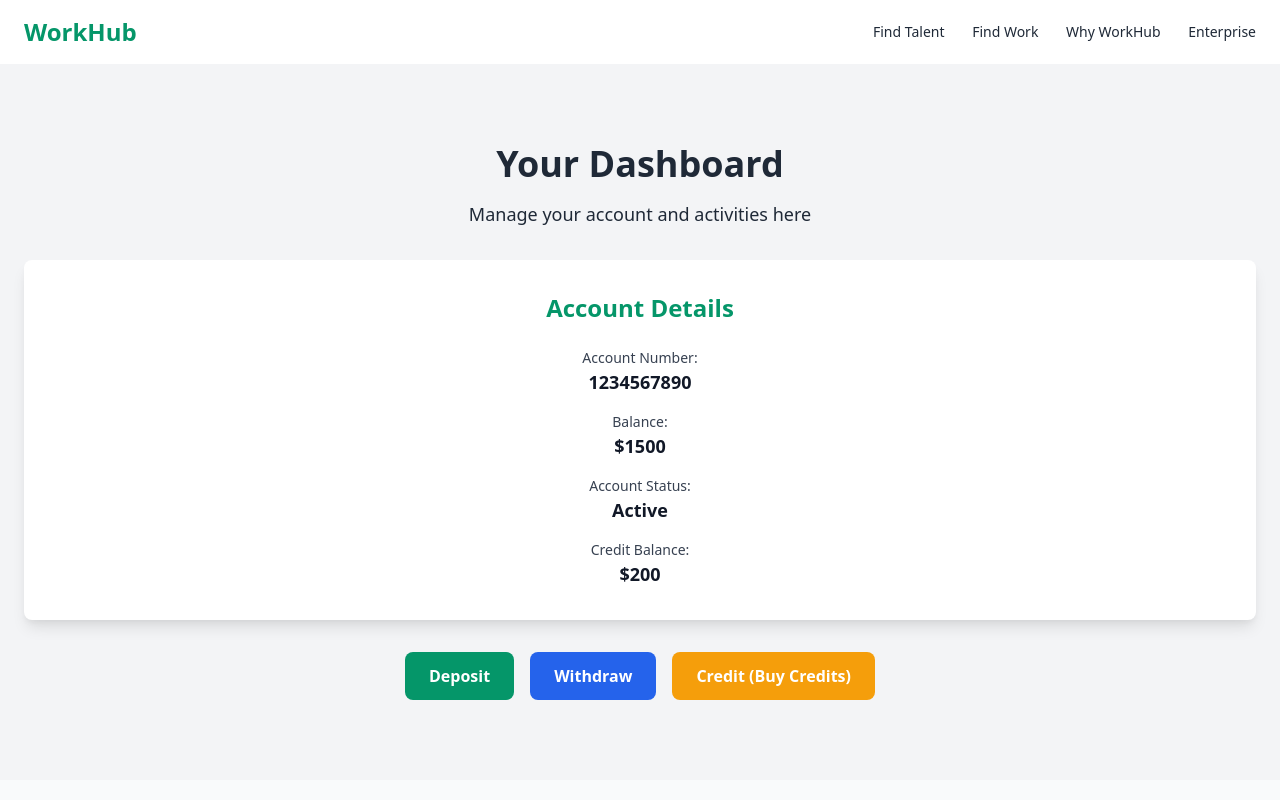
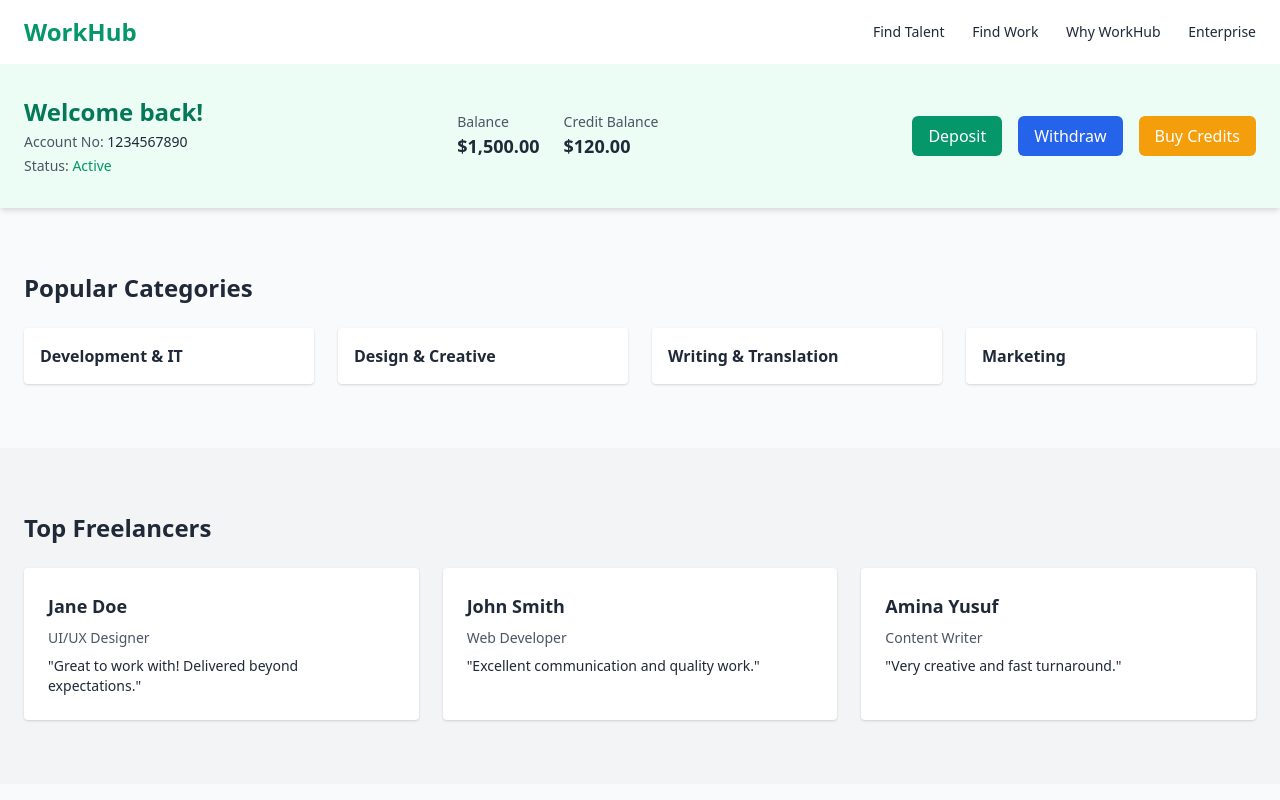
Before and after one commit to CashWayAppRegulatedCentralBankOfAmerica/workhub, a plain HTML site: page index.html in a window 1280 px wide. Shown: the top 800 px of the page. Drawn offline with nearby package versions, Linux system fonts and the light colour scheme.

Commit message:
Update index.html

```diff
--- a/index.html
+++ b/index.html
@@ -20,53 +20,39 @@
     </div>
   </header>
 
-  <!-- User Dashboard Section -->
-<section class="bg-gray-100 py-20">
-  <div class="container mx-auto px-6 text-center">
-    <!-- Dashboard Title -->
-    <h2 class="text-4xl font-bold mb-4">Your Dashboard</h2>
-    <p class="mb-8 text-lg">Manage your account and activities here</p>
+  <!-- Dashboard Summary Bar (Replaces Hero Section) -->
+<section class="bg-green-50 py-8 shadow-md">
+  <div class="container mx-auto px-6 flex flex-col md:flex-row md:items-center md:justify-between space-y-6 md:space-y-0">
 
-    <!-- Account Info Card -->
-    <div class="bg-white p-8 shadow-lg rounded-lg mb-8">
-      <h3 class="text-2xl font-semibold text-green-600 mb-6">Account Details</h3>
-      <div class="space-y-4">
-        <div>
-          <p class="text-sm font-medium text-gray-700">Account Number:</p>
-          <p class="text-lg text-gray-900 font-bold">1234567890</p>
-        </div>
-        <div>
-          <p class="text-sm font-medium text-gray-700">Balance:</p>
-          <p class="text-lg text-gray-900 font-bold">$1500</p>
-        </div>
-        <div>
-          <p class="text-sm font-medium text-gray-700">Account Status:</p>
-          <p class="text-lg text-gray-900 font-bold">Active</p>
-        </div>
-        <div>
-          <p class="text-sm font-medium text-gray-700">Credit Balance:</p>
-          <p class="text-lg text-gray-900 font-bold">$200</p>
-        </div>
+    <!-- User Info -->
+    <div class="space-y-1">
+      <h2 class="text-2xl font-semibold text-green-700">Welcome back!</h2>
+      <p class="text-sm text-gray-600">Account No: <span class="font-medium text-gray-800">1234567890</span></p>
+      <p class="text-sm text-gray-600">Status: <span class="font-medium text-green-600">Active</span></p>
+    </div>
+
+    <!-- Balances -->
+    <div class="flex space-x-6 text-sm text-gray-800">
+      <div>
+        <p class="text-gray-600">Balance</p>
+        <p class="font-semibold text-lg">$1,500.00</p>
+      </div>
+      <div>
+        <p class="text-gray-600">Credit Balance</p>
+        <p class="font-semibold text-lg">$120.00</p>
       </div>
     </div>
 
     <!-- Action Buttons -->
-    <div class="flex justify-center gap-4">
-      <!-- Deposit Button -->
-      <button class="px-6 py-3 bg-green-600 text-white font-semibold rounded-lg hover:bg-green-700 transition-colors">
-        Deposit
-      </button>
-      <!-- Withdraw Button -->
-      <button class="px-6 py-3 bg-blue-600 text-white font-semibold rounded-lg hover:bg-blue-700 transition-colors">
-        Withdraw
-      </button>
-      <!-- Credit Button -->
-      <button class="px-6 py-3 bg-yellow-500 text-white font-semibold rounded-lg hover:bg-yellow-600 transition-colors">
-        Credit (Buy Credits)
-      </button>
+    <div class="flex space-x-4">
+      <button class="bg-green-600 text-white px-4 py-2 rounded-md hover:bg-green-700 transition">Deposit</button>
+      <button class="bg-blue-600 text-white px-4 py-2 rounded-md hover:bg-blue-700 transition">Withdraw</button>
+      <button class="bg-yellow-500 text-white px-4 py-2 rounded-md hover:bg-yellow-600 transition">Buy Credits</button>
     </div>
+
   </div>
 </section>
+
 
   <!-- Categories -->
   <section class="py-16">
```
